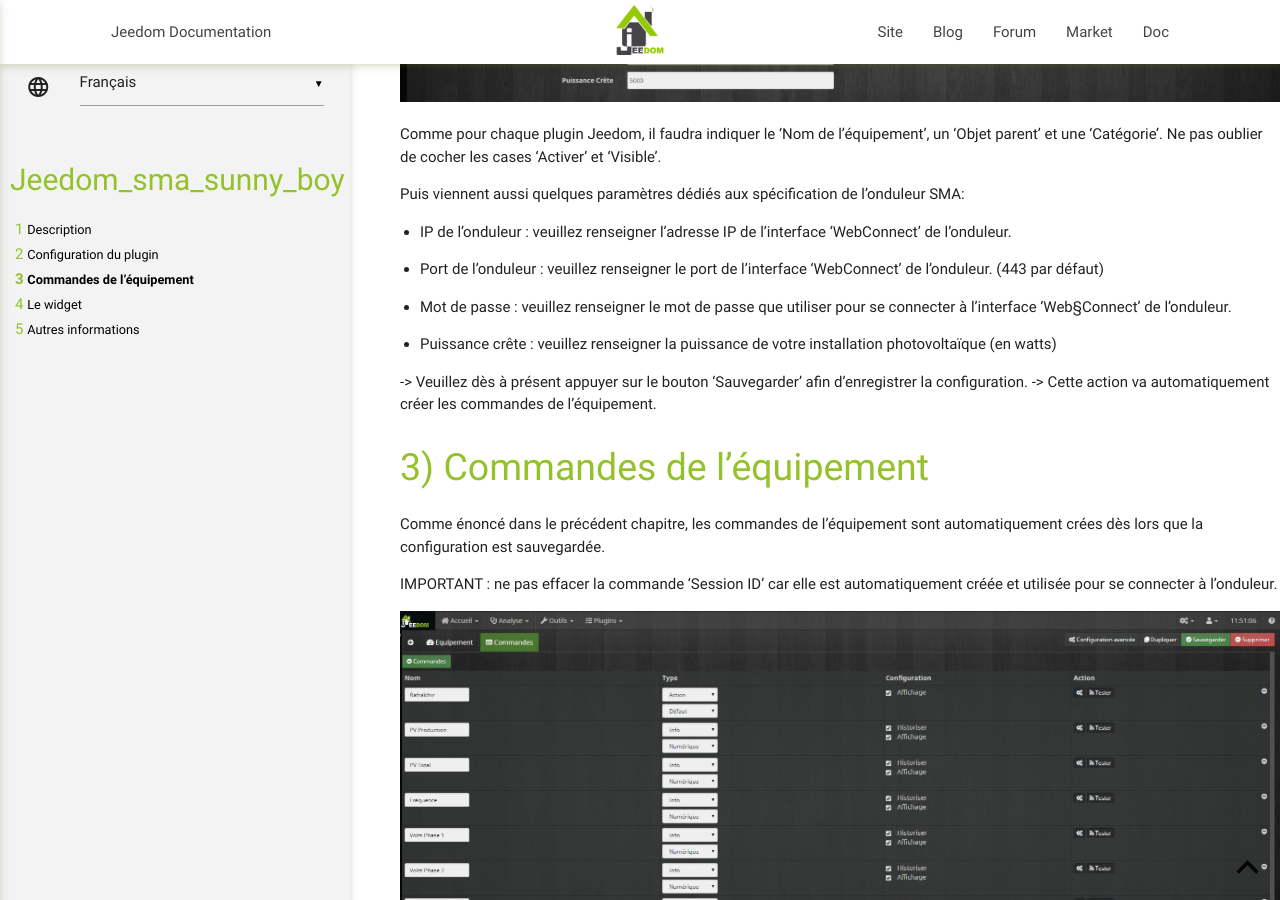
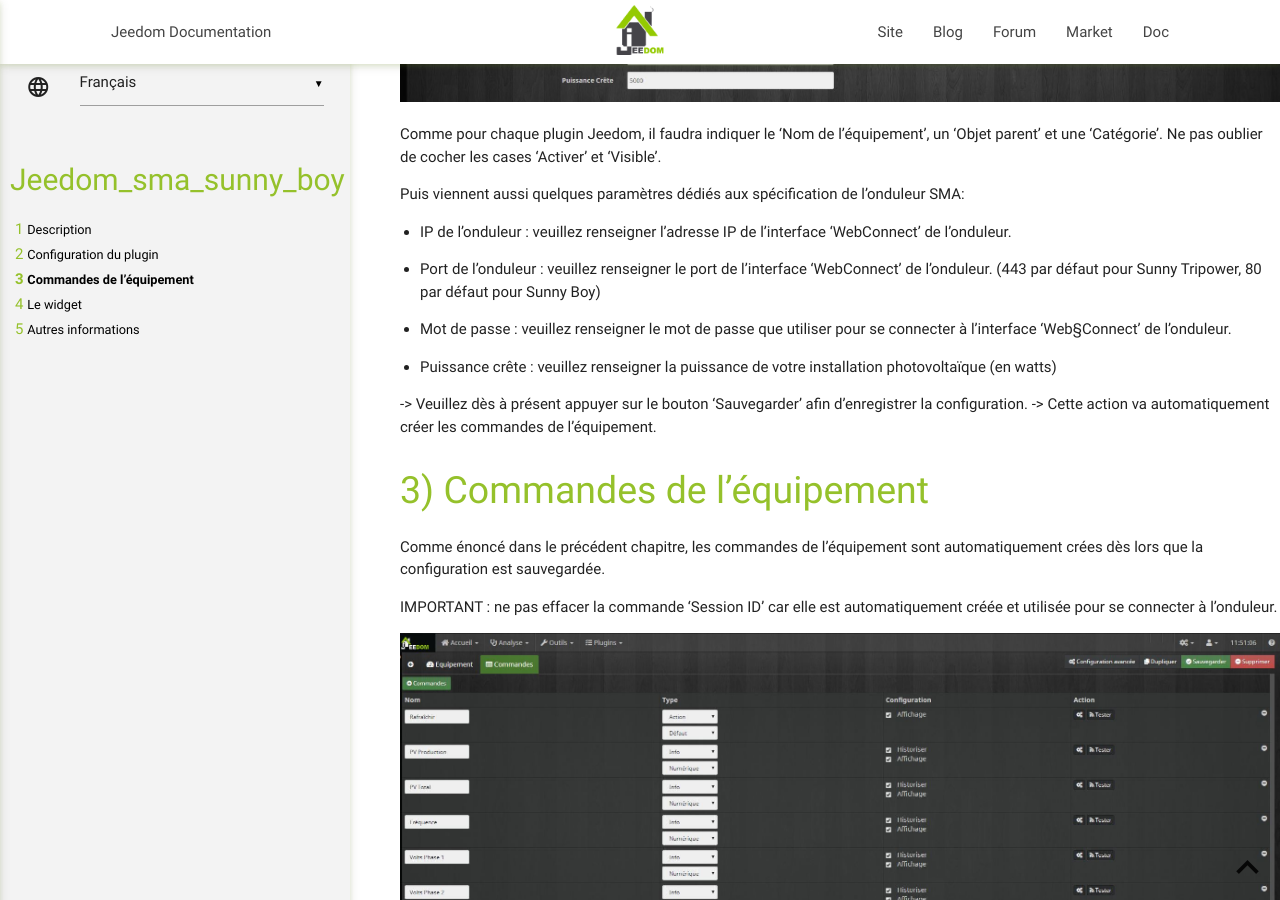
Before and after one commit to Sattaz/Jeedom_SMA_Sunny_Boy, a Jekyll site: the page built from docs/fr_FR/index.md, in a window 1280 px wide and 900 px high, scrolled down 591 px. Built offline with Jekyll 4.4.1, drawn with Linux system fonts in a browser that asks for light colours; our own code applies the rules of GitHub Pages for plain Markdown files.

Commit message:
Update index.md

```diff
--- a/docs/fr_FR/index.md
+++ b/docs/fr_FR/index.md
@@ -20,7 +20,7 @@ Puis viennent aussi quelques paramètres dédiés aux spécification de l'ondule
 
 -   IP de l'onduleur : veuillez renseigner l'adresse IP de l'interface 'WebConnect' de l'onduleur.
 
--   Port de l'onduleur : veuillez renseigner le port de l'interface 'WebConnect' de l'onduleur. (443 par défaut)
+-   Port de l'onduleur : veuillez renseigner le port de l'interface 'WebConnect' de l'onduleur. (443 par défaut pour Sunny Tripower, 80 par défaut pour Sunny Boy)
 
 -   Mot de passe : veuillez renseigner le mot de passe que utiliser pour se connecter à l'interface 'Web§Connect' de l'onduleur.
 
```
